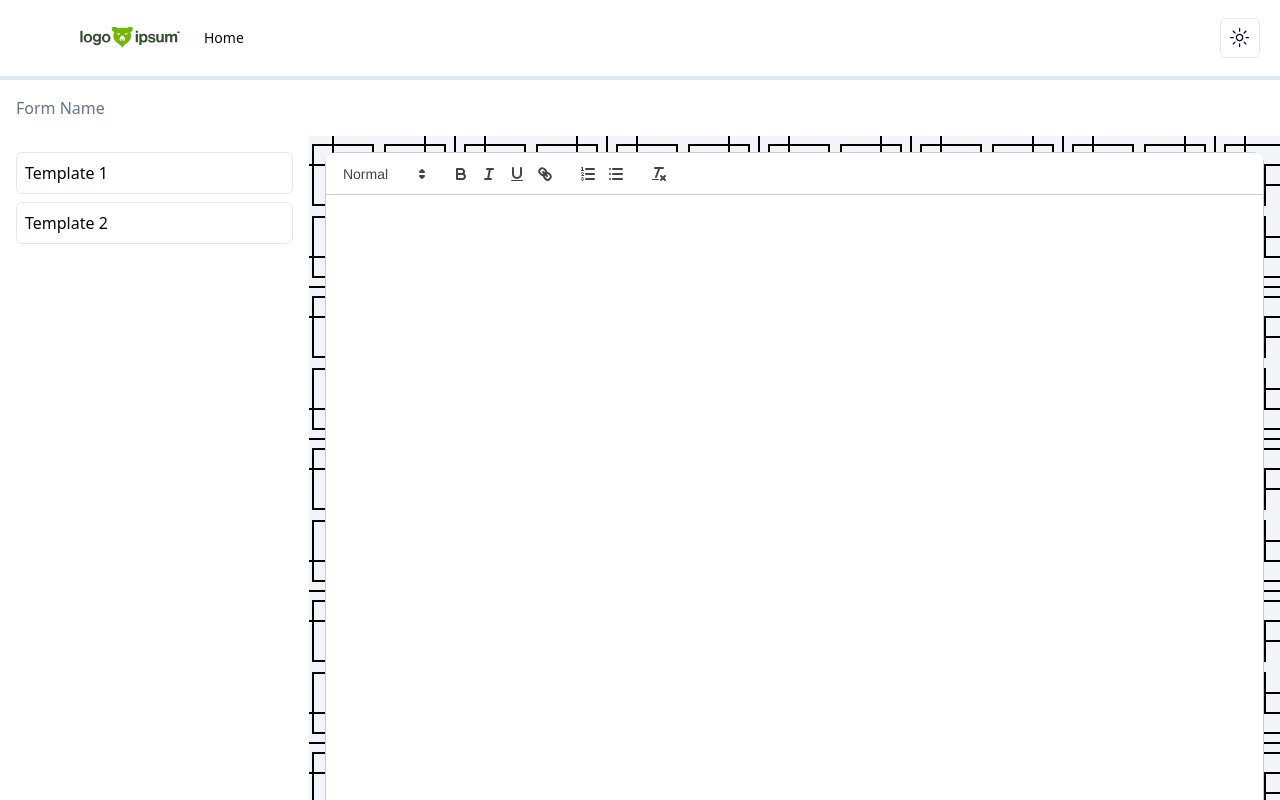
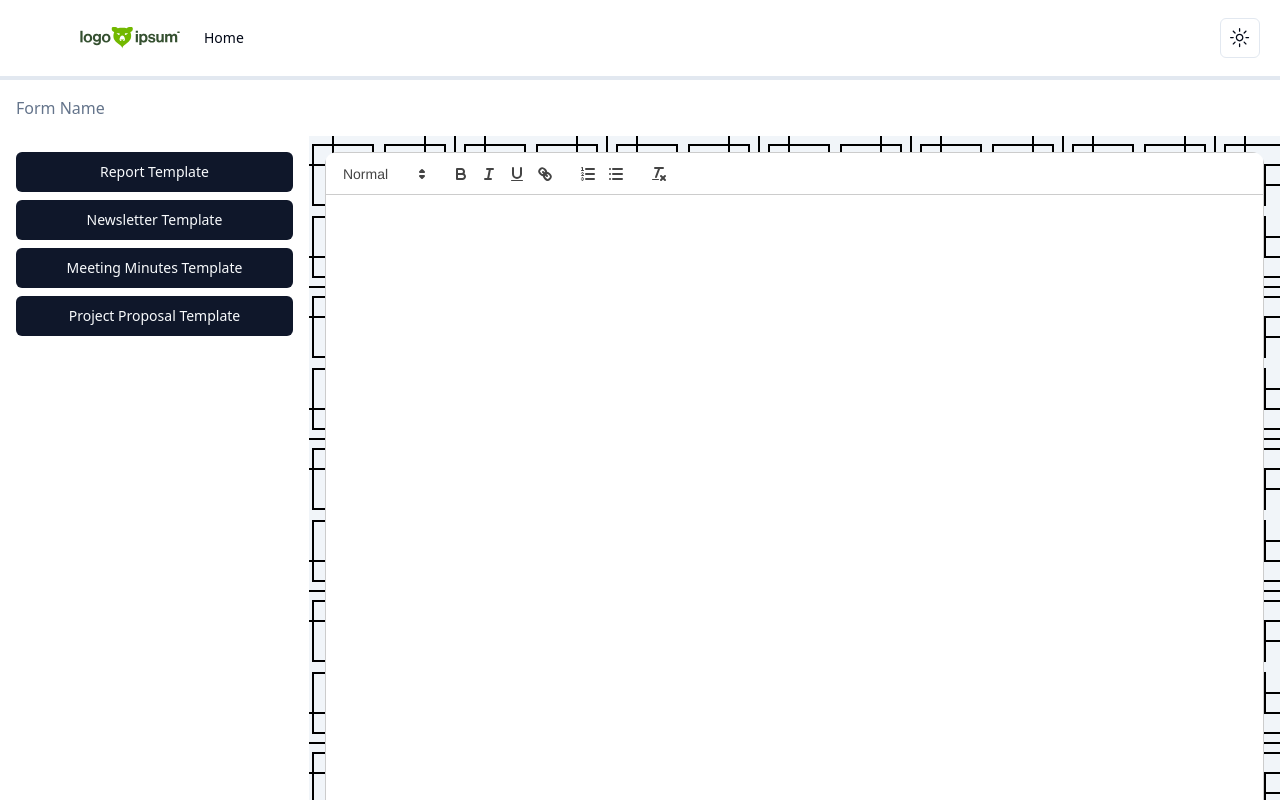
Before and after one commit to Quouou/Document-Generator, a Next.js app: page /document in a window 1280 px wide. Shown: the top 800 px of the page. Built offline with nearby package versions, Linux system fonts and the light colour scheme.

Commit message:
button tweaks

```diff
--- a/src/app/layout.tsx
+++ b/src/app/layout.tsx
@@ -26,12 +26,7 @@ export default function RootLayout({
   return (
     <html lang="en">
       <body>
-        <ThemeProvider
-          attribute="class"
-          default="light"
-          enableSystem
-          disableTransitionOnChange
-        >
+        <ThemeProvider attribute="class" enableSystem disableTransitionOnChange>
           <MainHeader />
           {children}
         </ThemeProvider>
--- a/src/components/sidebar.tsx
+++ b/src/components/sidebar.tsx
@@ -1,5 +1,6 @@
 import React from "react";
 import { templates } from "./template";
+import { Button } from "./ui/button";
 
 export function SideBar({ onSelectTemplate }) {
   return (
@@ -7,12 +8,12 @@ export function SideBar({ onSelectTemplate }) {
       <ul>
         {templates.map((template) => (
           <li key={template.id} className="mb-2">
-            <button
-              className="w-full text-left p-2 bg-white border rounded-md hover:bg-gray-100"
+            <Button
+              className="w-full text-left p-2"
               onClick={() => onSelectTemplate(template.content)}
             >
               {template.name}
-            </button>
+            </Button>
           </li>
         ))}
       </ul>
--- a/src/components/template.tsx
+++ b/src/components/template.tsx
@@ -1,12 +1,107 @@
 export const templates = [
   {
     id: 1,
-    name: "Template 1",
-    content: "<h1>Document 1</h1><p>This is the content for template 1.</p>",
+    name: "Report Template",
+    content: `
+    <div style="margin: 20px">
+        <h1 style="text-align: center;">Annual Report</h1>
+
+        <h2>Executive Summary</h2>
+
+        <p>This report provides an in-depth analysis of the company's performance over the past year...</p>
+
+        <h2>Introduction</h2>
+
+        <p>The purpose of this report is to evaluate...</p>
+
+        <h3>Financial Performance</h3>
+
+        <p>The company's financial performance...</p>
+
+        <h3>Operational Highlights</h3>
+
+        <p>Key operational highlights include...</p>
+
+        <h2>Conclusion</h2>
+
+        <p>In conclusion, the company has shown...</p>
+    </div>
+      `,
   },
   {
     id: 2,
-    name: "Template 2",
-    content: "<h1>Document 2</h1><p>This is the content for template 2.</p>",
+    name: "Newsletter Template",
+    content: `
+        <h1 style="text-align: center;">Monthly Newsletter</h1>
+        <h2>Welcome Message</h2>
+        <p>Dear subscribers, welcome to our monthly newsletter...</p>
+        <h2>Upcoming Events</h2>
+        <ul>
+          <li><strong>Event 1:</strong> Description of event 1...</li>
+          <li><strong>Event 2:</strong> Description of event 2...</li>
+        </ul>
+        <h2>Featured Article</h2>
+        <p>This month, we are featuring an article about...</p>
+        <h2>Contact Us</h2>
+        <p>If you have any questions, feel free to contact us at...</p>
+      `,
+  },
+  {
+    id: 3,
+    name: "Meeting Minutes Template",
+    content: `
+        <h1 style="text-align: center;">Meeting Minutes</h1>
+        <h2>Date and Time</h2>
+        <p><strong>Date:</strong> [Insert Date]</p>
+        <p><strong>Time:</strong> [Insert Time]</p>
+        <h2>Attendees</h2>
+        <ul>
+          <li>Attendee 1</li>
+          <li>Attendee 2</li>
+          <li>Attendee 3</li>
+        </ul>
+        <h2>Agenda</h2>
+        <ol>
+          <li>Agenda Item 1</li>
+          <li>Agenda Item 2</li>
+          <li>Agenda Item 3</li>
+        </ol>
+        <h2>Discussion</h2>
+        <p>Summary of the discussion...</p>
+        <h2>Action Items</h2>
+        <ul>
+          <li>Action Item 1: Description and due date</li>
+          <li>Action Item 2: Description and due date</li>
+        </ul>
+        <h2>Next Meeting</h2>
+        <p>The next meeting is scheduled for...</p>
+      `,
+  },
+  {
+    id: 4,
+    name: "Project Proposal Template",
+    content: `
+        <h1 style="text-align: center;">Project Proposal</h1>
+        <h2>Project Title</h2>
+        <p><strong>Title:</strong> [Insert Project Title]</p>
+        <h2>Overview</h2>
+        <p>This project proposal aims to...</p>
+        <h2>Objectives</h2>
+        <ul>
+          <li>Objective 1</li>
+          <li>Objective 2</li>
+          <li>Objective 3</li>
+        </ul>
+        <h2>Scope</h2>
+        <p>The scope of the project includes...</p>
+        <h2>Timeline</h2>
+        <p>The project timeline is as follows:</p>
+        <ul>
+          <li><strong>Phase 1:</strong> Description and duration</li>
+          <li><strong>Phase 2:</strong> Description and duration</li>
+        </ul>
+        <h2>Budget</h2>
+        <p>The estimated budget for the project is...</p>
+      `,
   },
 ];
```
